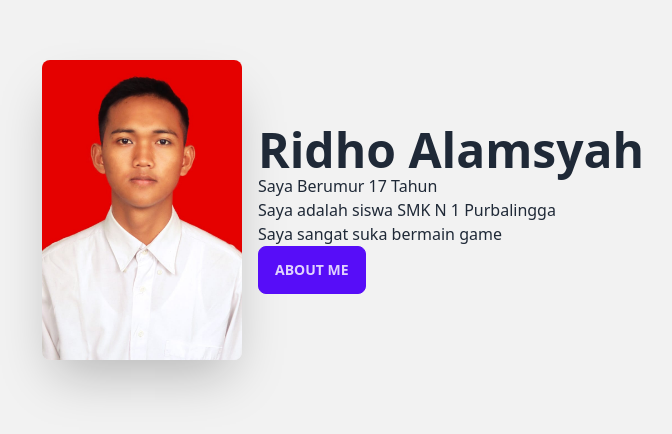
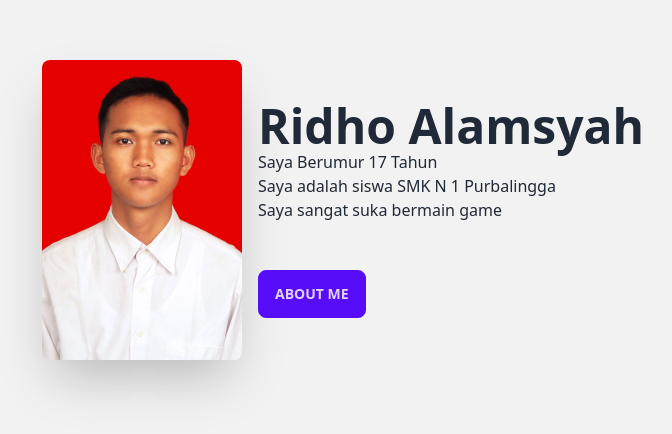
Before and after one commit to ridhoalamsyh/profil, a plain HTML site: page index.html in a window 1280 px wide. Shown: the part 190-624 px from the top of the page, without its empty margins (297-969 px from the left). Drawn offline with nearby package versions, Linux system fonts and the light colour scheme.

Commit message:
Update index.html

```diff
--- a/index.html
+++ b/index.html
@@ -16,7 +16,7 @@
       <h1 class="text-5xl font-bold">Ridho Alamsyah</h1>
       <p>Saya Berumur 17 Tahun</p>
       <p>Saya adalah siswa SMK N 1 Purbalingga</p>
-      <p>Saya sangat suka bermain game</p>
+      <p>Saya sangat suka bermain game</p><br><br>
       <button class="btn btn-primary">About Me</button>
     </div>
   </div>
```
